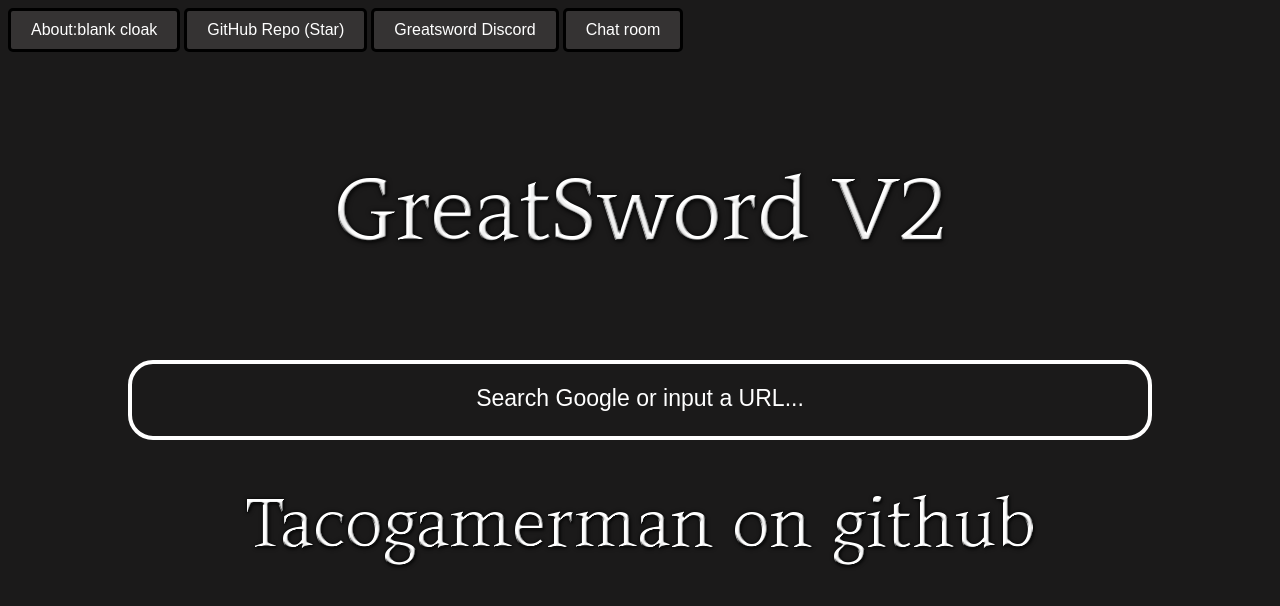
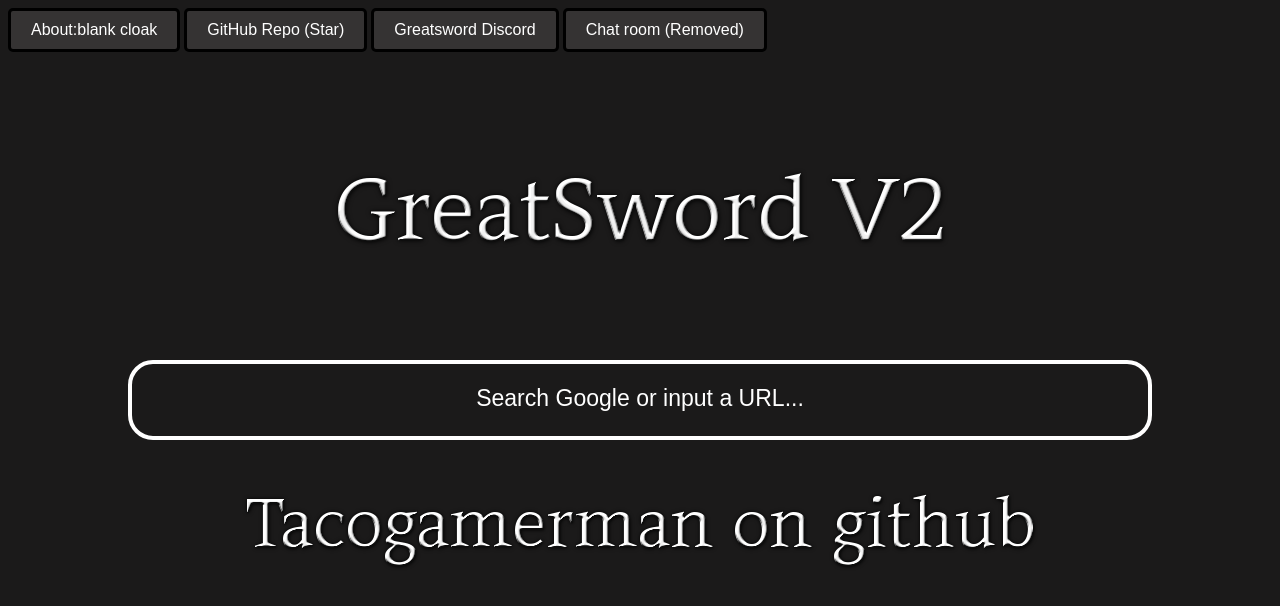
Before and after one commit to TacoGuy21/Greatsword-V3, a website: page public/index.html in a window 1280 px wide. Drawn offline with Linux system fonts and the light colour scheme.

Commit message:
Update index.html

```diff
--- a/public/index.html
+++ b/public/index.html
@@ -133,4 +133,4 @@
     <button onclick="blank();">About:blank cloak</button>
 <button onclick="window.location.href='https://github.com/Tacogamerman/Greatsword-Unblocker-V2'">GitHub Repo (Star)</button>
 	<button onclick="window.location.href='https://discord.gg/BMxe6D9CKv'">Greatsword Discord</button>
-<button onclick="window.location.href='/Chat.html'">Chat room</button>
+<button onclick="window.location.href='/Chat.html'">Chat room (Removed)</button>
```
